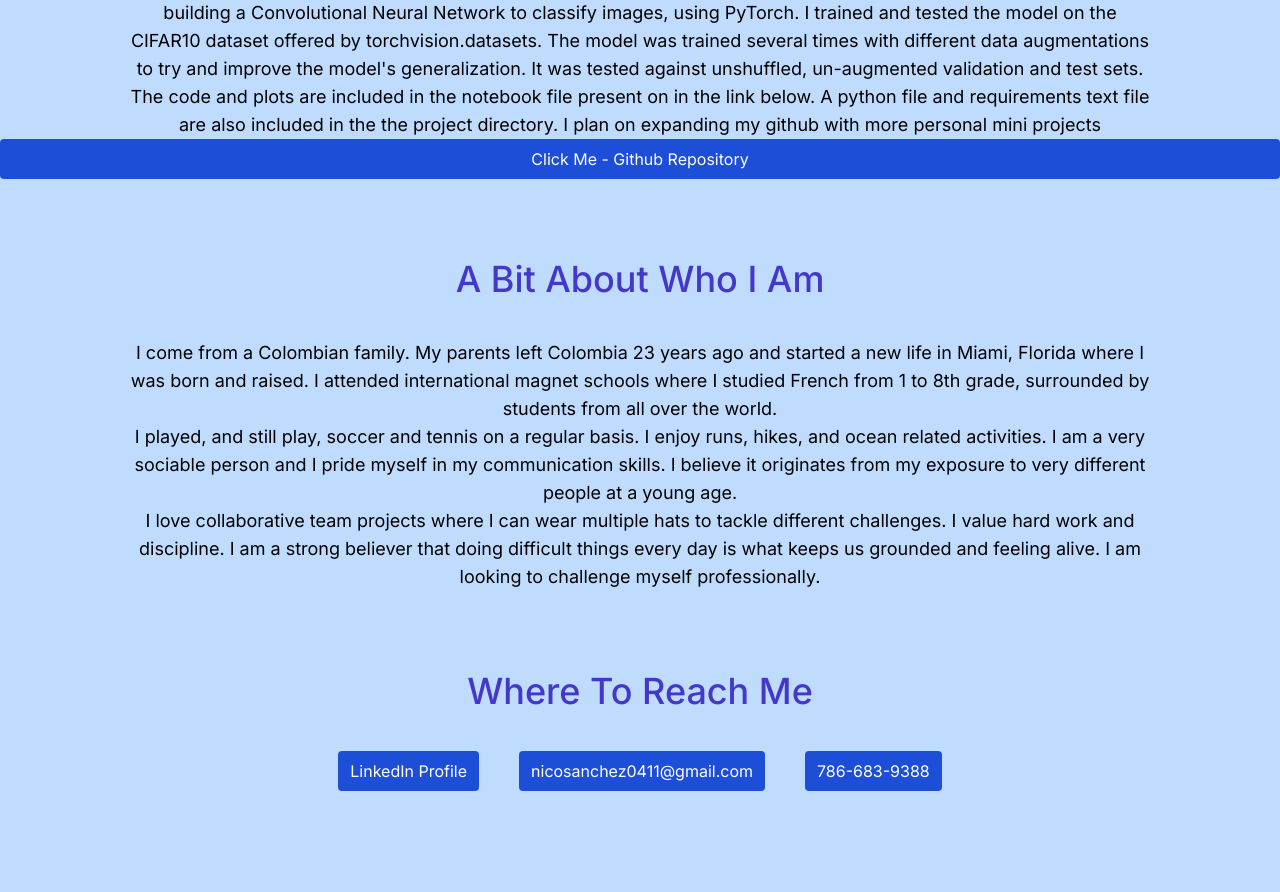
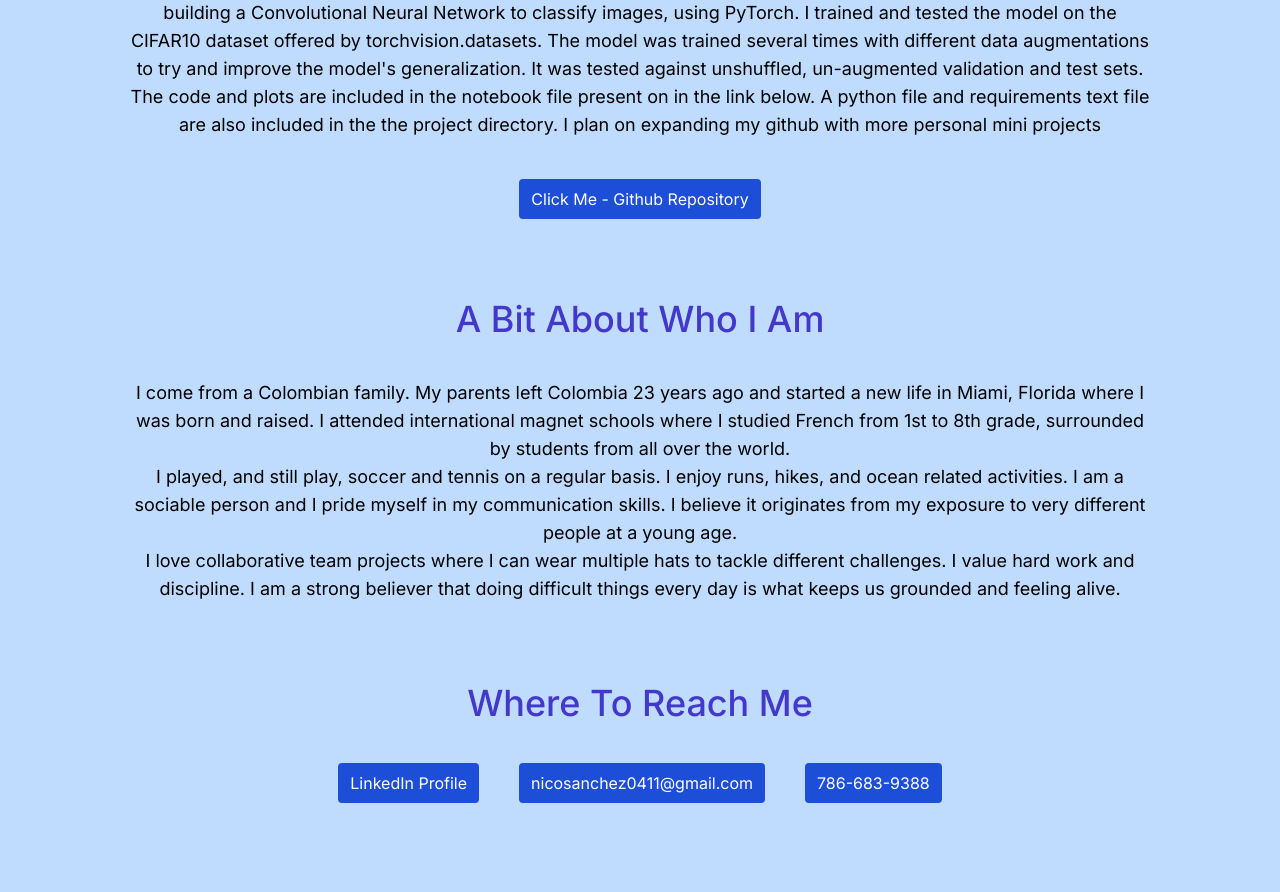
Before and after one commit to nicosanc/Portfolio-Site, a Next.js app: page / in a window 1280 px wide. Shown: the part 1120-2012 px from the top of the page. Built offline with nearby package versions, Linux system fonts and the light colour scheme.

Commit message:
last update for 09/10

```diff
--- a/app/page.js
+++ b/app/page.js
@@ -59,15 +59,17 @@ export default function Home() {
                     the project directory. I plan on expanding my github with more personal mini projects
                     </p>
 
-                <a href="https://github.com/nicosanc/Portfolio-Site.git" className='justify-center flex bg-blue-700 text-white rounded py-2 px-3' > Click Me - Github Repository </a>
+                <div className='flex justify-center'>
 
+                <a href="https://github.com/nicosanc/Portfolio-Site.git" className='bg-blue-700 text-white rounded py-2 px-3 mt-10' > Click Me - Github Repository </a>
+                </div>
                 <h1 className='mt-20 mb-10 mx-auto text-4xl text-indigo-700 text-center font-medium'>A Bit About Who I Am </h1>
                     <p className='text-center mt-10 mx-32 text-lg'>
                         I come from a Colombian family. My parents left Colombia 23 years ago and
-                        started a new life in Miami, Florida where I was born and raised. I attended international magnet schools where I studied French from 1 to 8th grade, surrounded by students from all over the world. <br></br>
-                        I played, and still play, soccer and tennis on a regular basis. I enjoy runs, hikes, and ocean related activities. I am a very sociable person and I pride myself in my communication skills. I believe it
+                        started a new life in Miami, Florida where I was born and raised. I attended international magnet schools where I studied French from 1st to 8th grade, surrounded by students from all over the world. <br></br>
+                        I played, and still play, soccer and tennis on a regular basis. I enjoy runs, hikes, and ocean related activities. I am a sociable person and I pride myself in my communication skills. I believe it
                         originates from my exposure to very different people at a young age. <br></br> I love collaborative team projects where I can wear multiple hats to tackle different challenges. I value hard work and discipline. I am a strong believer that doing difficult things every day is what keeps us
-                        grounded and feeling alive. I am looking to challenge myself professionally.
+                        grounded and feeling alive.
                     </p>
                 <h1 className='mt-20 mb-10 mx-auto text-4xl text-indigo-700 text-center font-medium'> Where To Reach Me</h1>
                 <ul  className='flex justify-center mx-auto text-blue-500 '>
```
